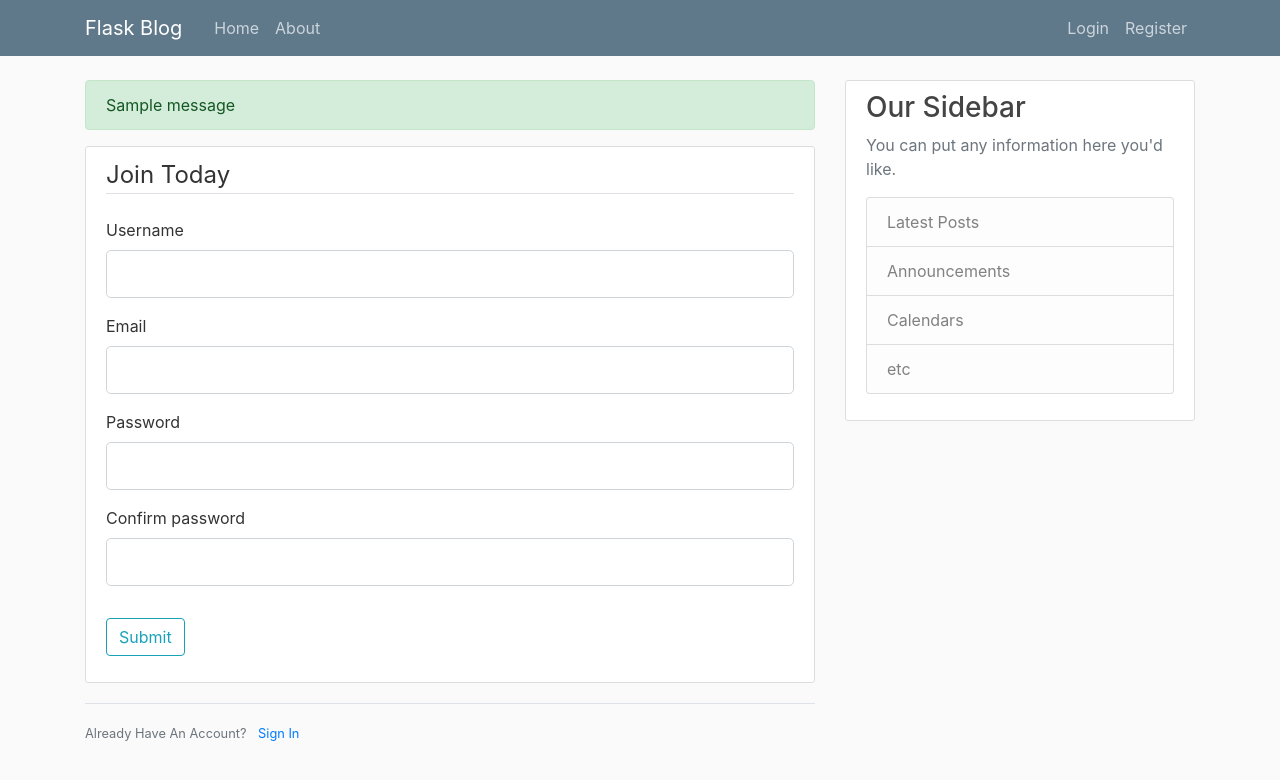
After one commit to Alex228Sky/My-blog-on-flask, a Python web app: template templates/register.html in a window 1280 px wide. The commit adds this page. Shown: the top 780 px of the page. Run offline with Jinja, Linux system fonts and the light colour scheme; the template is opened without the code that fills it: most values are stand-ins (such as "Sample title", 1, 10 or a date in 2020); one stand-in notice (Sample message) is shown; form fields are guessed from the names that the template uses; some libraries are stand-ins or nearby versions.

Commit message:
create some forms

```diff
--- a/templates/layout.html
+++ b/templates/layout.html
@@ -1,36 +1,38 @@
 <!DOCTYPE html>
-<html lang="en" dir="ltr">
+<html>
 <head>
     <!-- Required meta tags -->
     <meta charset="utf-8">
     <meta name="viewport" content="width=device-width, initial-scale=1, shrink-to-fit=no">
 
     <!-- Bootstrap CSS -->
-    <link rel="stylesheet" href="https://stackpath.bootstrapcdn.com/bootstrap/4.1.3/css/bootstrap.min.css" integrity="sha384-MCw98/SFnGE8fJT3GXwEOngsV7Zt27NXFoaoApmYm81iuXoPkFOJwJ8ERdknLPMO" crossorigin="anonymous">
+    <link rel="stylesheet" href="https://maxcdn.bootstrapcdn.com/bootstrap/4.0.0/css/bootstrap.min.css" integrity="sha384-Gn5384xqQ1aoWXA+058RXPxPg6fy4IWvTNh0E263XmFcJlSAwiGgFAW/dAiS6JXm" crossorigin="anonymous">
+
     <link rel="stylesheet" type="text/css" href="{{ url_for('static', filename='main.css') }}">
-    {%if title%}
-    <title>{{title}}</title>
-    {%else%}
-    <title>Blog</title>
-    {%endif%}
+
+    {% if title %}
+        <title>Flask Blog - {{ title }}</title>
+    {% else %}
+        <title>Flask Blog</title>
+    {% endif %}
 </head>
 <body>
     <header class="site-header">
       <nav class="navbar navbar-expand-md navbar-dark bg-steel fixed-top">
         <div class="container">
-      <a class="navbar-brand mr-4" href="/">Blog</a>
+          <a class="navbar-brand mr-4" href="/">Flask Blog</a>
           <button class="navbar-toggler" type="button" data-toggle="collapse" data-target="#navbarToggle" aria-controls="navbarToggle" aria-expanded="false" aria-label="Toggle navigation">
             <span class="navbar-toggler-icon"></span>
           </button>
           <div class="collapse navbar-collapse" id="navbarToggle">
             <div class="navbar-nav mr-auto">
-          <a class="nav-item nav-link" href="/">Home</a>
-          <a class="nav-item nav-link" href="/about">About</a>
+              <a class="nav-item nav-link" href="{{ url_for('home') }}">Home</a>
+              <a class="nav-item nav-link" href="{{ url_for('about') }}">About</a>
             </div>
             <!-- Navbar Right Side -->
             <div class="navbar-nav">
-          <a class="nav-item nav-link" href="/login">Login</a>
-          <a class="nav-item nav-link" href="/register">Register</a>
+              <a class="nav-item nav-link" href="{{ url_for('login') }}">Login</a>
+              <a class="nav-item nav-link" href="{{ url_for('register') }}">Register</a>
             </div>
           </div>
         </div>
@@ -39,6 +41,15 @@
     <main role="main" class="container">
       <div class="row">
         <div class="col-md-8">
+          {% with messages = get_flashed_messages(with_categories=true) %}
+            {% if messages %}
+              {% for category, message in messages %}
+                <div class="alert alert-{{ category }}">
+                  {{ message }}
+                </div>
+              {% endfor %}
+            {% endif %}
+          {% endwith %}
           {% block content %}{% endblock %}
         </div>
         <div class="col-md-4">
@@ -57,8 +68,11 @@
       </div>
     </main>
 
-    <script src="https://code.jquery.com/jquery-3.3.1.slim.min.js" integrity="sha384-q8i/X+965DzO0rT7abK41JStQIAqVgRVzpbzo5smXKp4YfRvH+8abtTE1Pi6jizo" crossorigin="anonymous"></script>
-    <script src="https://cdnjs.cloudflare.com/ajax/libs/popper.js/1.14.3/umd/popper.min.js" integrity="sha384-ZMP7rVo3mIykV+2+9J3UJ46jBk0WLaUAdn689aCwoqbBJiSnjAK/l8WvCWPIPm49" crossorigin="anonymous"></script>
-    <script src="https://stackpath.bootstrapcdn.com/bootstrap/4.1.3/js/bootstrap.min.js" integrity="sha384-ChfqqxuZUCnJSK3+MXmPNIyE6ZbWh2IMqE241rYiqJxyMiZ6OW/JmZQ5stwEULTy" crossorigin="anonymous"></script>
+
+    <!-- Optional JavaScript -->
+    <!-- jQuery first, then Popper.js, then Bootstrap JS -->
+    <script src="https://code.jquery.com/jquery-3.2.1.slim.min.js" integrity="sha384-KJ3o2DKtIkvYIK3UENzmM7KCkRr/rE9/Qpg6aAZGJwFDMVNA/GpGFF93hXpG5KkN" crossorigin="anonymous"></script>
+    <script src="https://cdnjs.cloudflare.com/ajax/libs/popper.js/1.12.9/umd/popper.min.js" integrity="sha384-ApNbgh9B+Y1QKtv3Rn7W3mgPxhU9K/ScQsAP7hUibX39j7fakFPskvXusvfa0b4Q" crossorigin="anonymous"></script>
+    <script src="https://maxcdn.bootstrapcdn.com/bootstrap/4.0.0/js/bootstrap.min.js" integrity="sha384-JZR6Spejh4U02d8jOt6vLEHfe/JQGiRRSQQxSfFWpi1MquVdAyjUar5+76PVCmYl" crossorigin="anonymous"></script>
 </body>
 </html>
--- /dev/null
+++ b/templates/register.html
@@ -0,0 +1,72 @@
+{% extends "layout.html" %}
+{% block content %}
+    <div class="content-section">
+        <form method="POST" action="">
+            {{ form.hidden_tag() }}
+            <fieldset class="form-group">
+                <legend class="border-bottom mb-4">Join Today</legend>
+                <div class="form-group">
+                    {{ form.username.label(class="form-control-label") }}
+
+                    {% if form.username.errors %}
+                        {{ form.username(class="form-control form-control-lg is-invalid") }}
+                        <div class="invalid-feedback">
+                            {% for error in form.username.errors %}
+                                <span>{{ error }}</span>
+                            {% endfor %}
+                        </div>
+                    {% else %}
+                        {{ form.username(class="form-control form-control-lg") }}
+                    {% endif %}
+                </div>
+                <div class="form-group">
+                    {{ form.email.label(class="form-control-label") }}
+                    {% if form.email.errors %}
+                        {{ form.email(class="form-control form-control-lg is-invalid") }}
+                        <div class="invalid-feedback">
+                            {% for error in form.email.errors %}
+                                <span>{{ error }}</span>
+                            {% endfor %}
+                        </div>
+                    {% else %}
+                        {{ form.email(class="form-control form-control-lg") }}
+                    {% endif %}
+                </div>
+                <div class="form-group">
+                    {{ form.password.label(class="form-control-label") }}
+                    {% if form.password.errors %}
+                        {{ form.password(class="form-control form-control-lg is-invalid") }}
+                        <div class="invalid-feedback">
+                            {% for error in form.password.errors %}
+                                <span>{{ error }}</span>
+                            {% endfor %}
+                        </div>
+                    {% else %}
+                        {{ form.password(class="form-control form-control-lg") }}
+                    {% endif %}
+                </div>
+                <div class="form-group">
+                    {{ form.confirm_password.label(class="form-control-label") }}
+                    {% if form.confirm_password.errors %}
+                        {{ form.confirm_password(class="form-control form-control-lg is-invalid") }}
+                        <div class="invalid-feedback">
+                            {% for error in form.confirm_password.errors %}
+                                <span>{{ error }}</span>
+                            {% endfor %}
+                        </div>
+                    {% else %}
+                        {{ form.confirm_password(class="form-control form-control-lg") }}
+                    {% endif %}
+                </div>
+            </fieldset>
+            <div class="form-group">
+                {{ form.submit(class="btn btn-outline-info") }}
+            </div>
+        </form>
+    </div>
+    <div class="border-top pt-3">
+        <small class="text-muted">
+            Already Have An Account? <a class="ml-2" href="{{ url_for('login') }}">Sign In</a>
+        </small>
+    </div>
+{% endblock content %}
```
Also changed, not shown: app.py (+28 -3 lines), forms.py (added, +18 -0 lines), templates/login.html (added, +52 -0 lines), form.py (deleted). Lines whose indentation alone changed are shown as unchanged.
